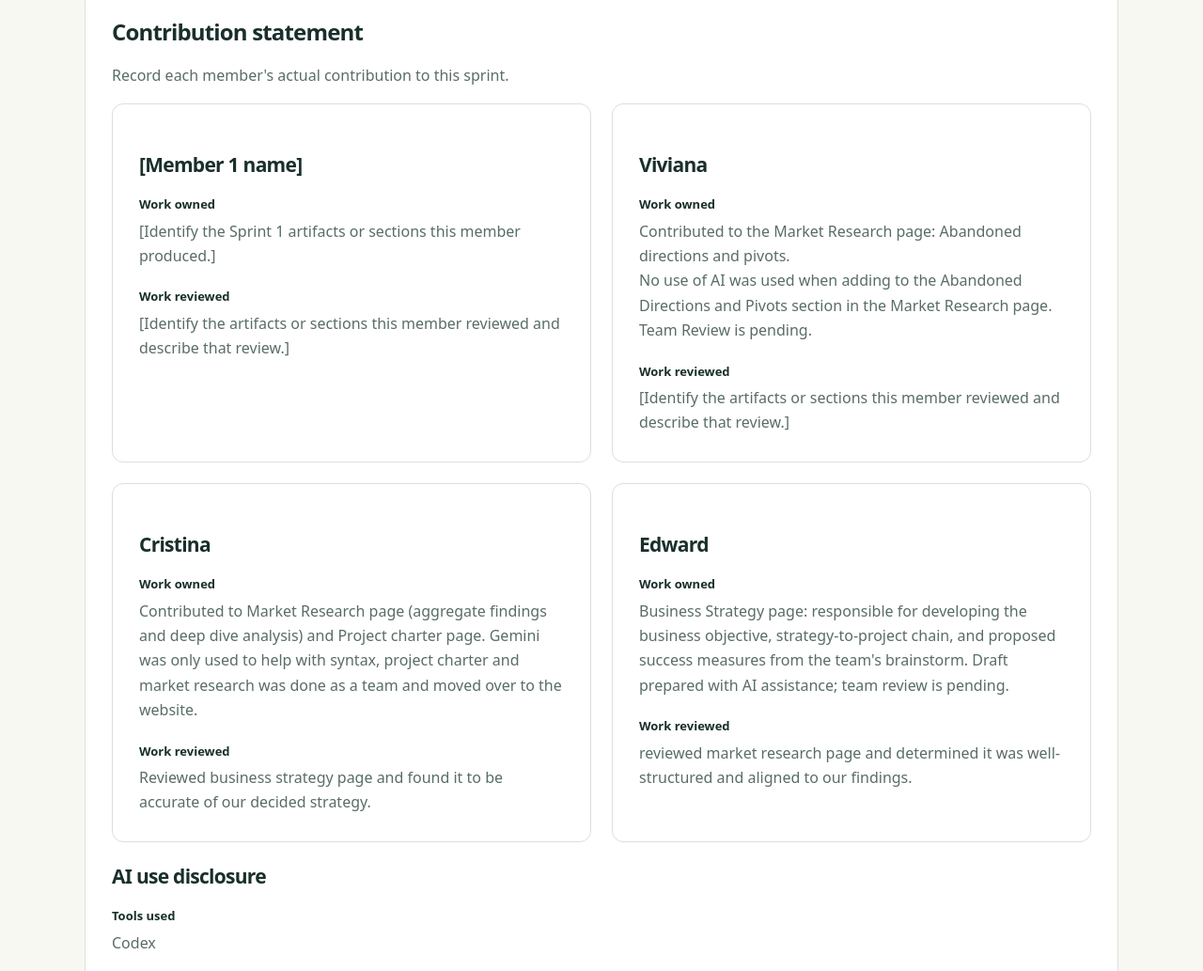
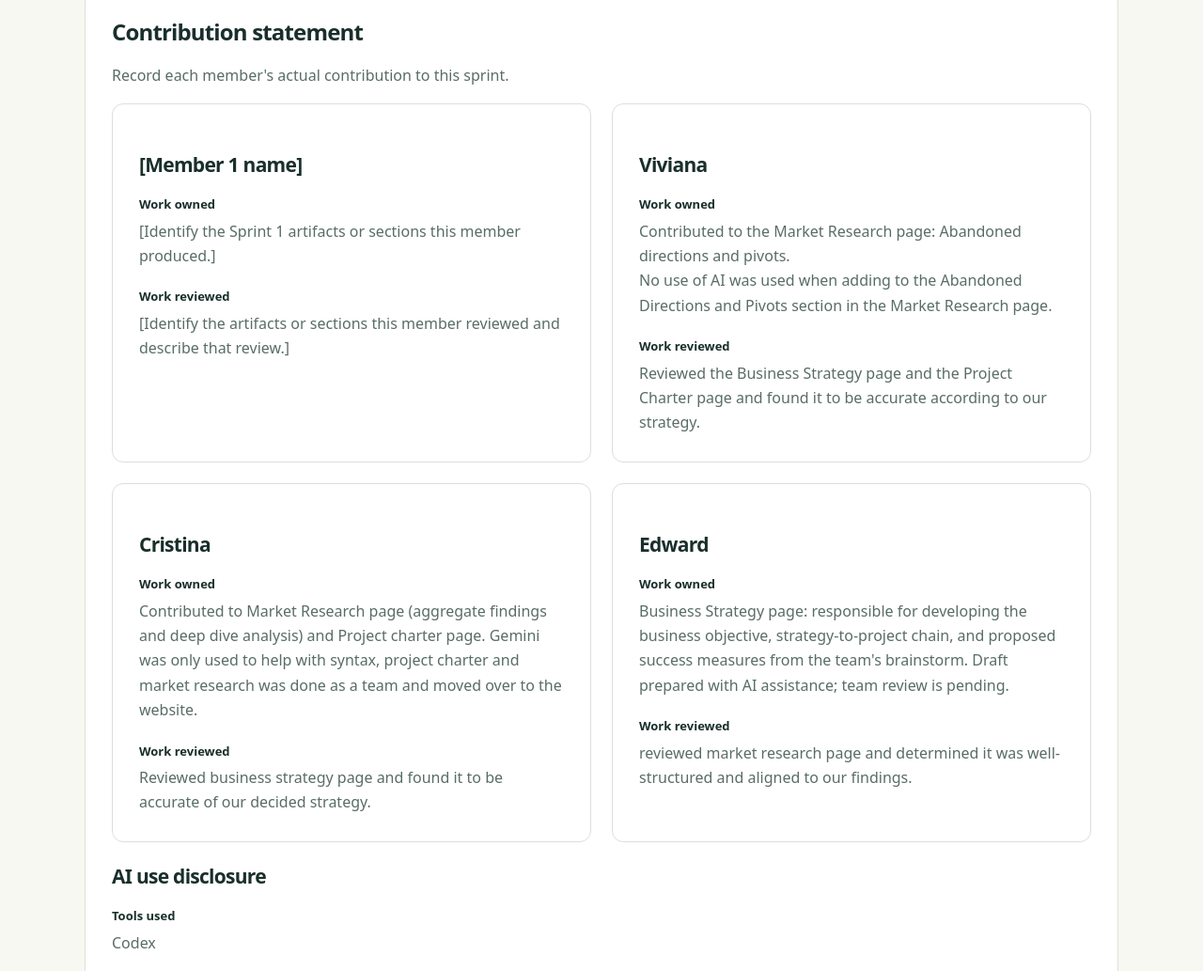
Before and after one commit to cristiala/Formly--SPM, a plain HTML site: page sprints/sprint-1.html in a window 1280 px wide. Shown: the part 1314-2347 px from the top of the page at 94% size. Drawn offline with Linux system fonts and the light colour scheme.

Commit message:
Added sprint 1 worked reviewed thing

```diff
--- a/sprints/sprint-1.html
+++ b/sprints/sprint-1.html
@@ -81,9 +81,9 @@
                             <dt>Work owned</dt>
                             <dd>Contributed to the Market Research page: Abandoned directions and pivots. <br> No use of
                                 AI was used when adding to the Abandoned Directions and Pivots section in the Market
-                                Research page. Team Review is pending.</dd>
+                                Research page.</dd>
                             <dt>Work reviewed</dt>
-                            <dd>[Identify the artifacts or sections this member reviewed and describe that review.]</dd>
+                            <dd>Reviewed the Business Strategy page and the Project Charter page and found it to be accurate according to our strategy.</dd>
                         </dl>
                     </article>
                     <article class="card">
```
